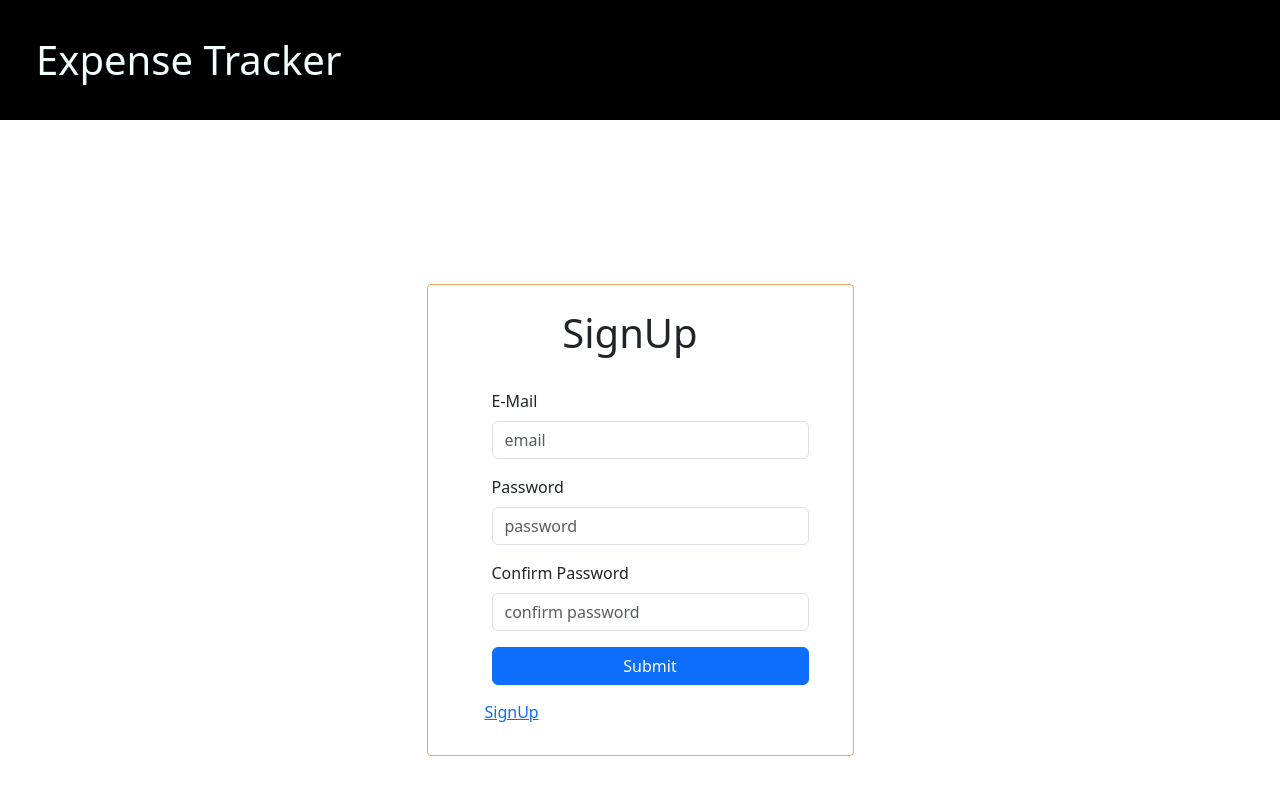
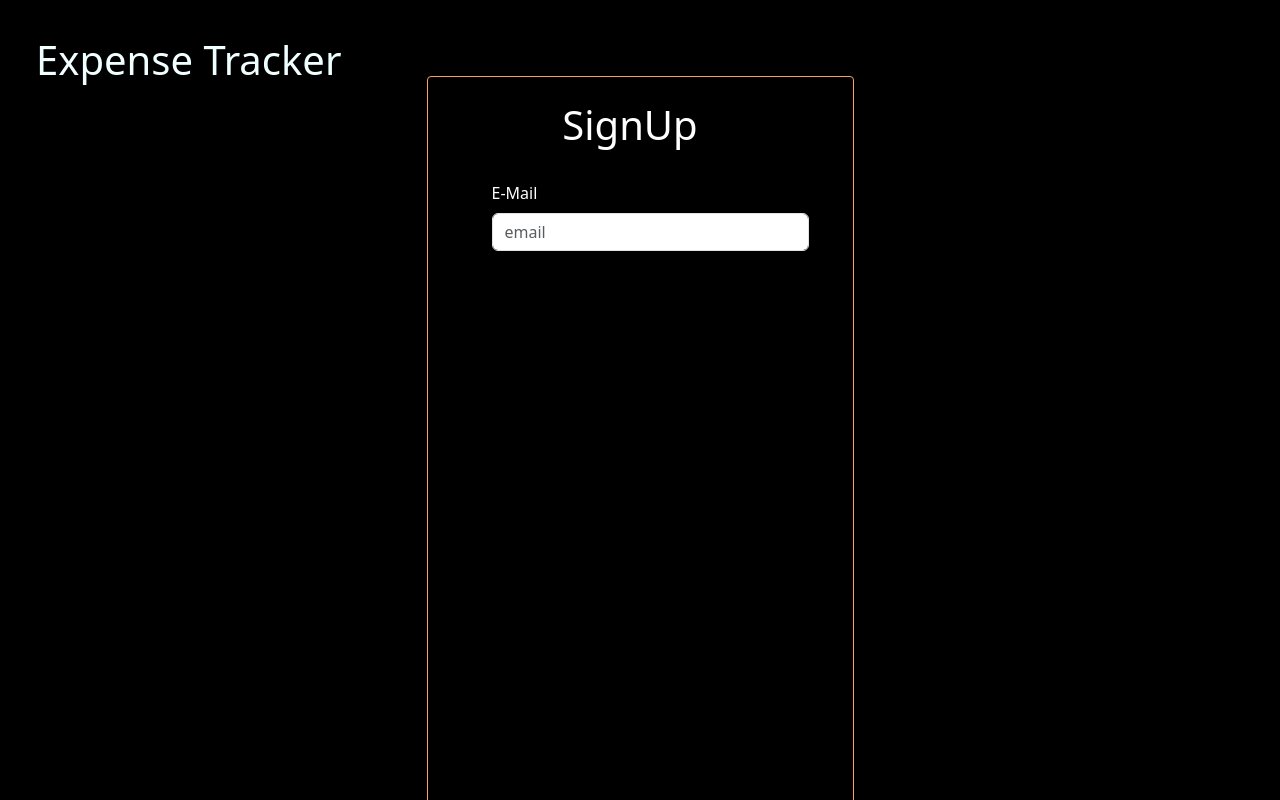
Before and after one commit to Ritukalpa99/reactjs-projects, a React (Create React App) app in the folder Expense Tracker/: page / in a window 1280 px wide. Shown: the top 800 px of the page. Built offline with nearby package versions, Linux system fonts and the light colour scheme.

Commit message:
adding premium features

```diff
--- /dev/null
+++ b/Expense Tracker/src/App.css
@@ -0,0 +1,7 @@
+.dark {
+    background-color: black;
+    color: white;
+}
+div {
+    height: 111vh;
+}
--- a/Expense Tracker/src/App.js
+++ b/Expense Tracker/src/App.js
@@ -1,10 +1,12 @@
 import Layout from "./components/layout/Layout";
 // import { AuthContextProvider } from "./store/auth-context";
 import Header from "./components/layout/header/header";
+import "./App.css";
 import UserProfile from "./components/layout/User/UserProfile";
 import { BrowserRouter as Router, Routes, Route } from "react-router-dom";
 function App() {
 	return (
+		<div className="dark">
 			<Router>
 				<Header />
 				<Routes>
@@ -12,6 +14,7 @@ function App() {
 					<Route path="/" element={<Layout />} />
 				</Routes>
 			</Router>
+		</div>
 	);
 }
 
--- a/Expense Tracker/src/components/Expense/Expense.js
+++ b/Expense Tracker/src/components/Expense/Expense.js
@@ -4,13 +4,14 @@ import { useEffect, useState } from "react";
 import EditForm from "./EditForm";
 import { useDispatch, useSelector } from "react-redux";
 import { expenseActions } from "../../store/expenseSlice";
+import Premium from "./Premium/Premium";
 
 const Expense = () => {
 	const expItem = useSelector((state) => state.exp.expenseItems);
 	const totalAmount = useSelector((state) => state.exp.amount);
 	const dispatch = useDispatch();
 
-	const [items, setItems] = useState([]);
+	// const [items, setItems] = useState([]);
 	const [showForm, setShowForm] = useState(false);
 	const [editModal, setEditModal] = useState(false);
 	const [editData, setEditData] = useState();
@@ -43,12 +44,11 @@ const Expense = () => {
 				throw new Error("Something went Wrong");
 			}
 		} catch (err) {
-			// alert(err.message);
+			alert(err.message);
 		}
 	};
 
 	const editExpenseHandler = (obj) => {
-		// alert('edit clicked')
 		setEditModal(true);
 		setEditData(obj);
 	};
@@ -66,7 +66,6 @@ const Expense = () => {
 		dispatch(expenseActions.updateExpense(obj));
 	};
 	const deleteExpenseHandler = async (id) => {
-		// alert(id)
 		try {
 			await fetch(
 				`https://expense-tracker-91438-default-rtdb.firebaseio.com/expense/${id}.json`,
@@ -98,8 +97,7 @@ const Expense = () => {
 			const expId = data.name;
 			// setItems((prev) => [...prev, { ...obj, id: data.name }]);
 			dispatch(expenseActions.addExpense({ obj, expId }));
-			// console.log(data);
-			// alert(data.name)
+
 		} catch (err) {
 			console.log(err);
 		}
@@ -122,6 +120,7 @@ const Expense = () => {
 				onEditExpense={editExpenseHandler}
 				onDeleteExpense={deleteExpenseHandler}
 			/>
+			{totalAmount>100 && <Premium />}
 		</>
 	);
 };
--- /dev/null
+++ b/Expense Tracker/src/components/Expense/Premium/Premium.js
@@ -0,0 +1,10 @@
+const Premium = () => {
+
+    const handleToggle = () => {
+
+    }
+
+	return <button onClick={handleToggle}>Active Premium</button>;
+};
+
+export default Premium;
--- a/Expense Tracker/src/index.css
+++ b/Expense Tracker/src/index.css
@@ -9,6 +9,7 @@ html {
 
 body {
   margin: 0;
+  height: 111vh;
 }
 
 main {
```
Lines whose indentation alone changed are shown as unchanged.
